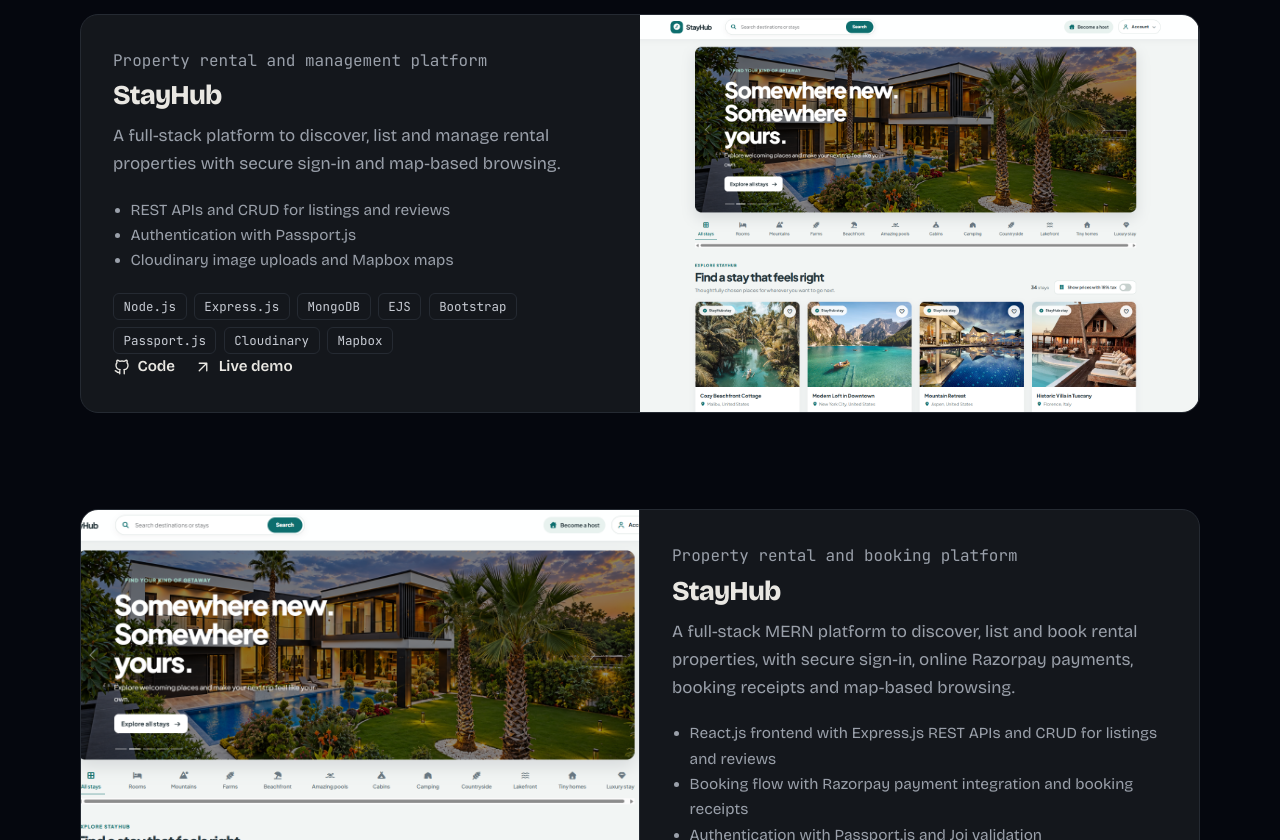
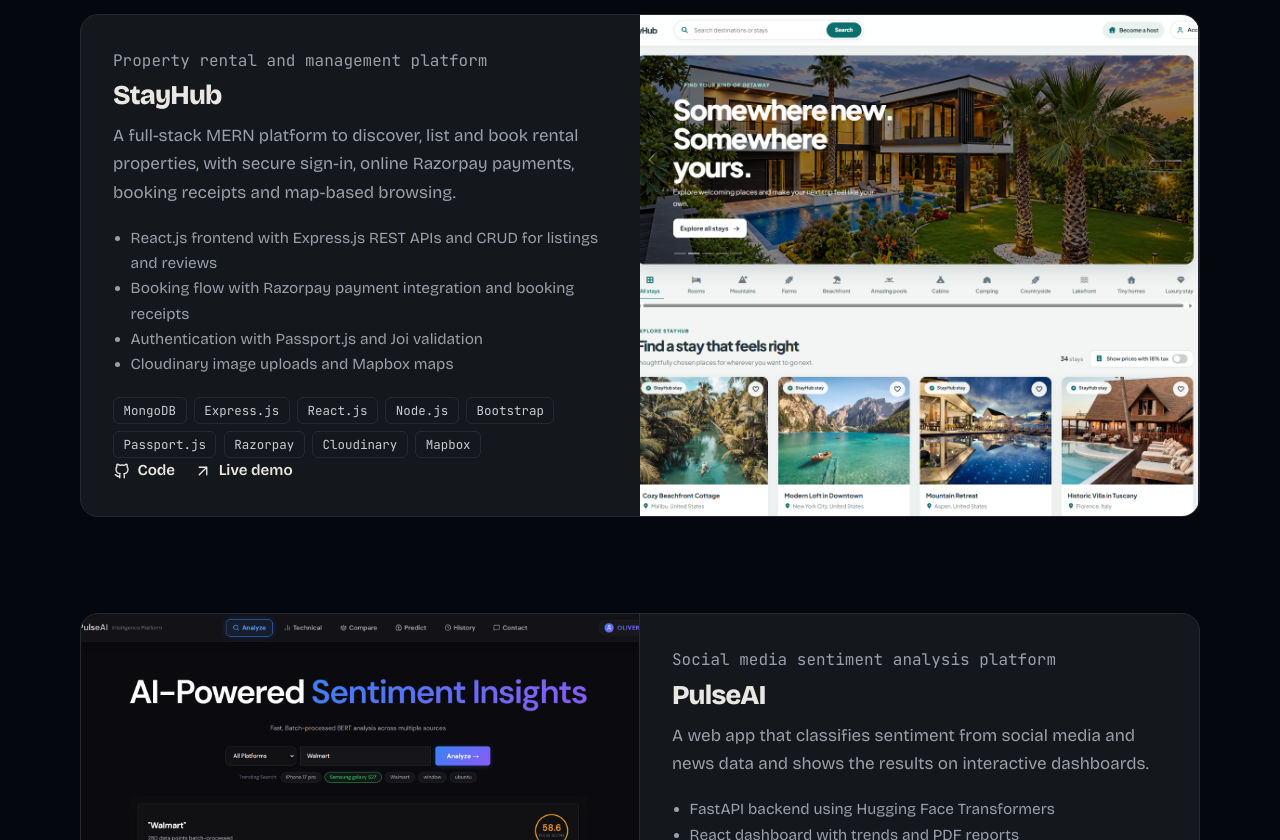
Before and after one commit to TabassumSK/MyPortfolio, a React (Vite) app: page / in a window 1280 px wide. Shown: the part 1960-2800 px from the top of the page. Built offline with nearby package versions, Linux system fonts and the light colour scheme.

Commit message:
update stayhub details

```diff
--- a/src/config.js
+++ b/src/config.js
@@ -18,20 +18,8 @@
     {
       title: "StayHub", cat: "Property rental and management platform", m: 1,
       cover:"/StayHub.png",
-      desc: "A full-stack platform to discover, list and manage rental properties with secure sign-in and map-based browsing.",
-      pts: ["REST APIs and CRUD for listings and reviews", "Authentication with Passport.js", "Cloudinary image uploads and Mapbox maps"],
-      tags: ["Node.js", "Express.js", "MongoDB", "EJS", "Bootstrap", "Passport.js", "Cloudinary", "Mapbox"],
-      github: "https://github.com/TabassumSK/StayHub", demo: "stayhub-h65g.onrender.com"
-    },
-    {
-      title: "StayHub", cat: "Property rental and booking platform", m: 1,
-      cover: "/StayHub.png",
       desc: "A full-stack MERN platform to discover, list and book rental properties, with secure sign-in, online Razorpay payments, booking receipts and map-based browsing.",
-      pts: [
-          "React.js frontend with Express.js REST APIs and CRUD for listings and reviews",
-          "Booking flow with Razorpay payment integration and booking receipts",
-          "Authentication with Passport.js and Joi validation",
-          "Cloudinary image uploads and Mapbox maps"],
+      pts: ["React.js frontend with Express.js REST APIs and CRUD for listings and reviews", "Booking flow with Razorpay payment integration and booking receipts", "Authentication with Passport.js and Joi validation", "Cloudinary image uploads and Mapbox maps"],
       tags: ["MongoDB", "Express.js", "React.js", "Node.js", "Bootstrap", "Passport.js", "Razorpay", "Cloudinary", "Mapbox"],
       github: "https://github.com/TabassumSK/StayHub", demo: "stayhub-h65g.onrender.com"
     },
```
